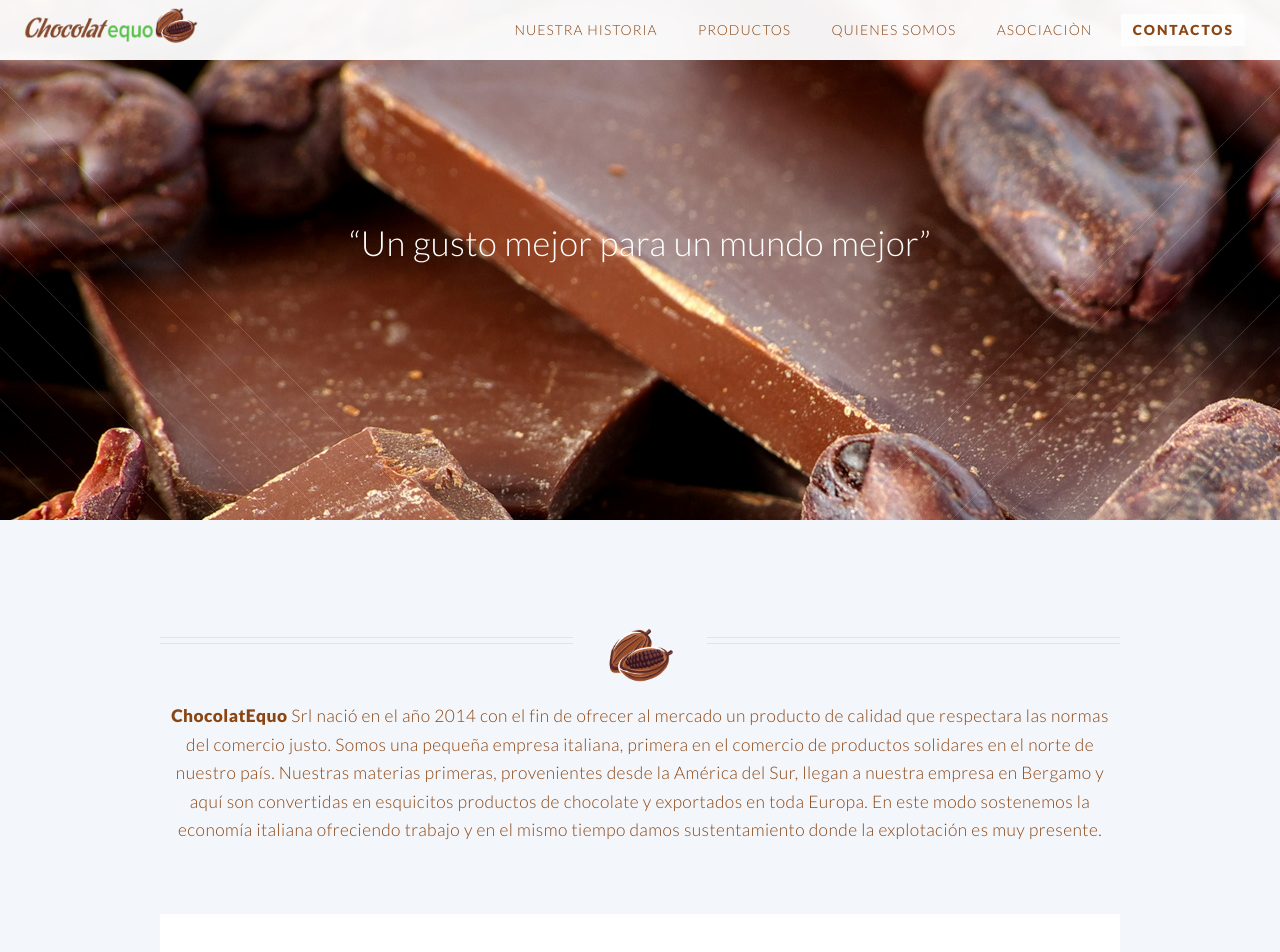
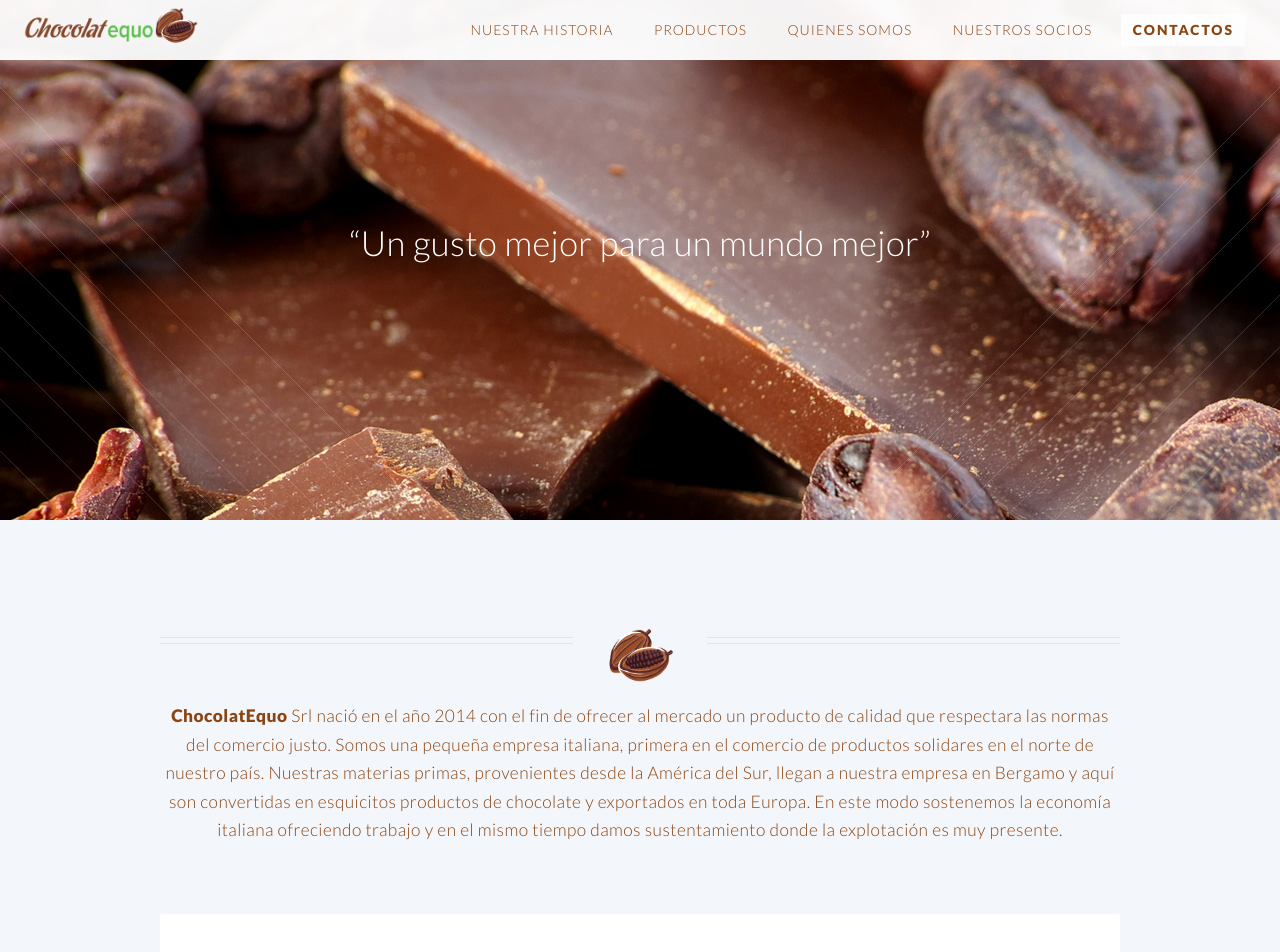
Before and after one commit to EliaCereda/ChocolatEquo, a plain HTML site: page index.html in a window 1280 px wide. Shown: the top 952 px of the page. Drawn offline with Linux system fonts and the light colour scheme.

Commit message:
Error Fixed

```diff
--- a/index.html
+++ b/index.html
@@ -39,7 +39,7 @@
 						<li><a href="#main">Nuestra Historia</a></li>
 						<li><a href="#products">Productos</a></li>
                         <li><a href="#who_are_we">Quienes Somos</a></li>
-                        <li><a href="#partners">Asociaciòn</a></li>
+                        <li><a href="#partners">Nuestros socios</a></li>
 						<li><a href="#contactos" class="button special">Contactos</a></li>
 					</ul>
 				</nav>
@@ -71,7 +71,7 @@
                     </span>
 					<p><strong>ChocolatEquo</strong> Srl nació en el año 2014 con el fin de ofrecer al mercado un producto de calidad que respectara las normas del comercio justo.
 Somos una pequeña empresa italiana, primera en el comercio de productos solidares en el norte de nuestro país.
-Nuestras materias primeras, provenientes desde la América del Sur, llegan a nuestra empresa en Bergamo y aquí son convertidas en esquicitos productos de chocolate y exportados en toda Europa. En este modo sostenemos la economía italiana ofreciendo trabajo y en el mismo tiempo damos sustentamiento donde la explotación es muy presente.
+Nuestras materias primas, provenientes desde la América del Sur, llegan a nuestra empresa en Bergamo y aquí son convertidas en esquicitos productos de chocolate y exportados en toda Europa. En este modo sostenemos la economía italiana ofreciendo trabajo y en el mismo tiempo damos sustentamiento donde la explotación es muy presente.
 </p>
 				</header>
 
@@ -217,7 +217,7 @@ Nuestras materias primeras, provenientes desde la América del Sur, llegan a nue
             <section id="partners" class="wrapper style3 container special">
 
 						<header class="major">
-							<h2><strong>Asociaciòn</strong></h2>
+							<h2><strong>Nuestros socios</strong></h2>
 						</header>
                         <div class="row">
 							<div class="6u 12u(narrower)">
```
